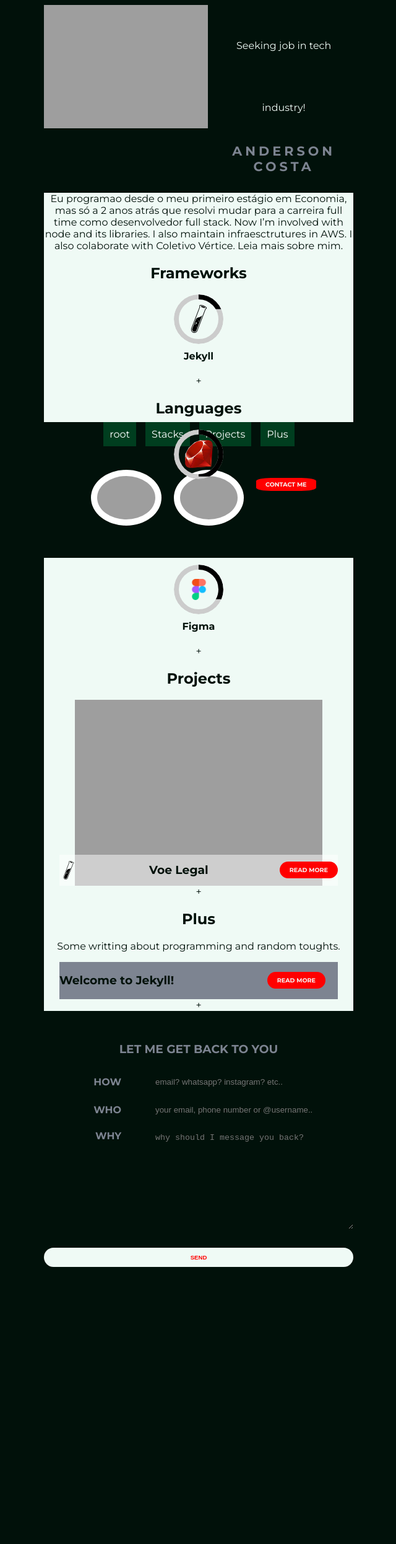
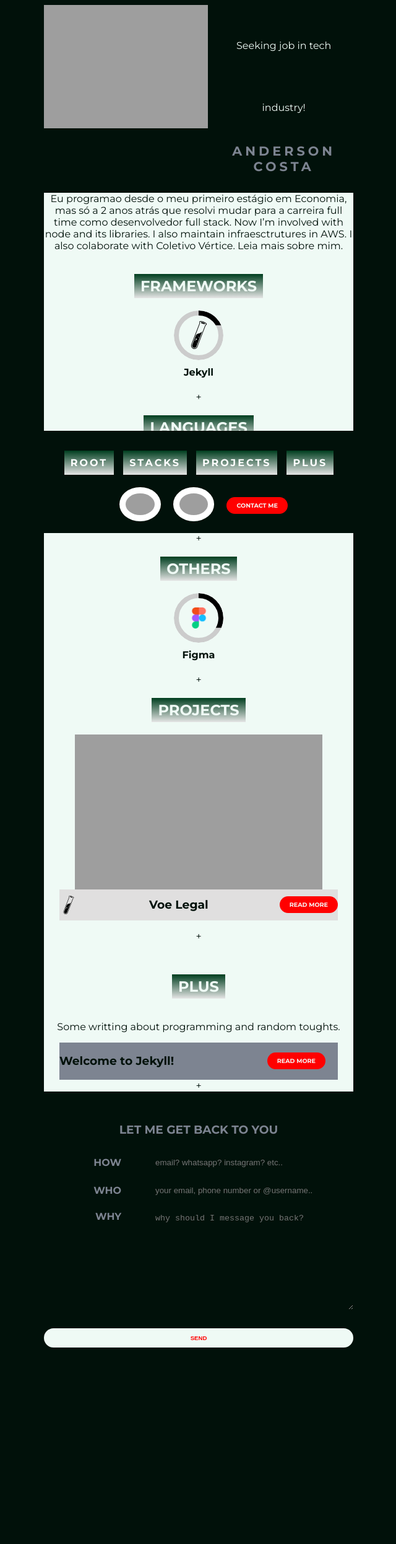
Before and after one commit to andersonlzcosta/blog, a Jekyll site: the page built from index.markdown, in a window 1280 px wide. Shown: the whole page at 62% size, without its empty margins (319-959 px from the left). Built offline with Jekyll 4.4.1, drawn with Linux system fonts in a browser that asks for light colours; before the commit the page ends 2361 px from its top, so only the background shows below that.

Commit message:
Improved overall theme layout and design

```diff
--- a/_sass/_customize.scss
+++ b/_sass/_customize.scss
@@ -11,8 +11,12 @@ a, div, label, p, h1, h2, h3, h4, h5, h6 {
     text-align: center;
 }
 
-h1 {
-    color: $gray-color;
+h2 {
+    background-image: linear-gradient(to bottom, #003E1F, #E5E5E5);
+    display: inline-block;
+    padding: 5px 10px;
+    text-transform: uppercase;
+    color: $text-color;
 }
 
 .main-container {
--- a/_sass/_navbar.scss
+++ b/_sass/_navbar.scss
@@ -1,27 +1,37 @@
 #navbar {
   position: fixed;
-    bottom: 0;
+  bottom: 40px;
   width: 100%;
   background-color: #01110A;
   display: grid;
   grid-template-rows: auto auto;
   justify-items: center;
-    gap: 50px;
+  gap: 20px;
+  z-index: 2;
 
   #nav-links {
+    margin-top: 2rem;
     display: flex;
     a {
       color: white;
       text-decoration: none;
       margin-right: 15px;
-        background-color: #003E1F;
+      background-image: linear-gradient(to bottom, #003E1F, #E5E5E5);
       padding: 10px;
+      font-weight: bold;
+      text-transform: uppercase;
+      letter-spacing: 3px;
+
+      &:hover {
+        background-image: linear-gradient(to top, #003E1F, #E5E5E5);
+      }
     }
   }
 
   #social-links {
     display: flex;
-      margin-bottom: 60px;
+    align-items: center;
+    margin-bottom: 15px;
 
     .social-link {
       margin-right: 20px;
@@ -30,7 +40,7 @@
       align-items: center;
 
       img {
-          max-height: 70px;
+        max-height: 35px;
         background-color: white;
         border-radius: 50%;
         padding: 10px;
@@ -41,14 +51,5 @@
         text-decoration: none;
       }
     }
-
-      .contact-btn {
-        margin-right: 0;
-        background-color: red;
-        color: whitesmoke;
-        border-radius: 25%;
-        padding: 5px 15px;
-        text-align: center;
   }
 }
-}
--- a/_sass/_projects.scss
+++ b/_sass/_projects.scss
@@ -4,14 +4,16 @@
     display: flex;
     flex-direction: column;
     align-items: center;
+    margin-bottom: 2rem;
 
     .project {
       position: relative;
       display: flex;
       align-items: flex-end;
       justify-content: center;
-            width: 90%; /* or you can specify a fixed width */
-            /* other styling for .project container */
+      width: 90%;
+      min-height: 50px;
+      margin-bottom: 1rem;
 
       img {
         max-width: 100%;
@@ -21,7 +23,7 @@
         position: absolute;
         bottom: 0;
         left: 0;
-              background-color: rgba(255, 255, 255, 0.5); /* See-through background */
+        background-color: #E0DFDF;
         padding: 10px 0px;
         width: 100%;
         height: 30px;
@@ -32,21 +34,12 @@
 
         .tech-badges {
           display: flex;
-                /* other styling for .tech-badges */
         }
 
-              h4 {
+        h3 {
           margin: 0px
         }
-
-              .read-btn {
-                /* styling for .read-btn */
       }
     }
-
   }
 }
-
-
-
-}
```
Lines whose indentation alone changed are shown as unchanged.
